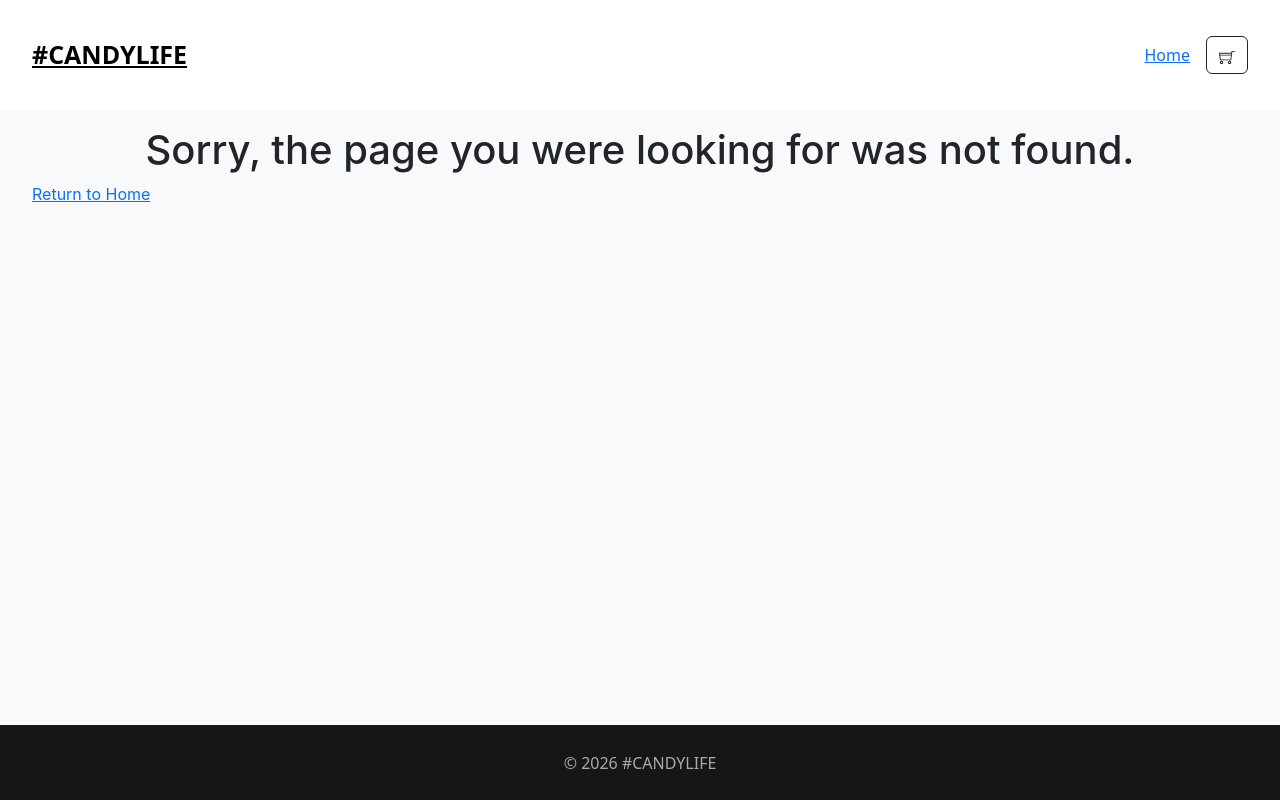
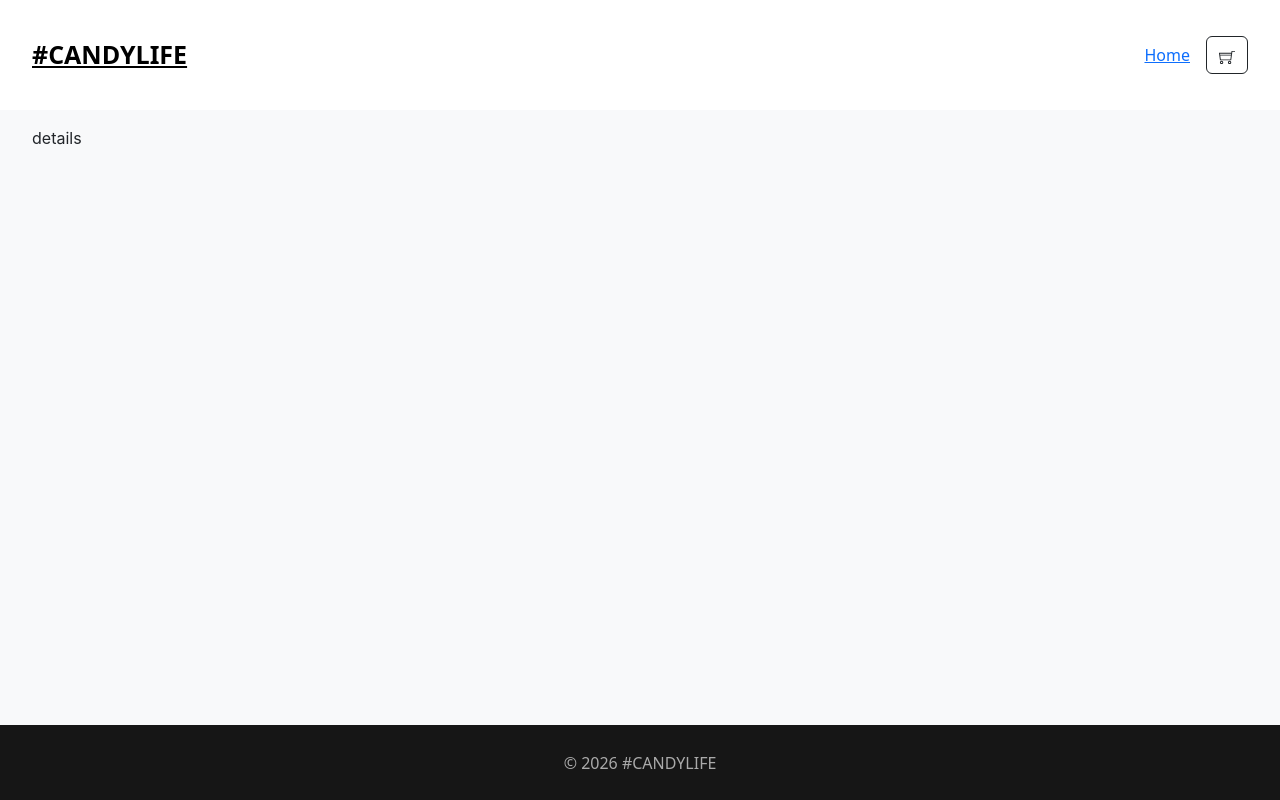
Before and after one commit to Petrasoderstrom1612/candy-life, a React (Vite) app in the folder candy-shop/: page /1 in a window 1280 px wide. Before the commit this address had no page. Built offline with nearby package versions, Linux system fonts and the light colour scheme.

Commit message:
made a separate route for candy details

```diff
--- a/candy-shop/src/App.tsx
+++ b/candy-shop/src/App.tsx
@@ -1,4 +1,5 @@
 import { BrowserRouter, Routes, Route } from "react-router-dom";
+import CandyDetails from "./pages/CandyDetails";
 import Home from "./pages/Home";
 import Layout from "./components/Layout"
 import NotFound from "./pages/NotFound";
@@ -10,7 +11,7 @@ function App() {
         <Routes>
           <Route element={<Layout/>}>
             <Route path="/" element={<Home/>}/>
-
+            <Route path="/:id" element={<CandyDetails/>}/>
             <Route path="*" element={<NotFound/>} />
           </Route>
         </Routes>
--- /dev/null
+++ b/candy-shop/src/pages/CandyDetails.tsx
@@ -0,0 +1,9 @@
+const CandyDetails = () => {
+  return (
+    <div>
+      details
+    </div>
+  )
+}
+
+export default CandyDetails
```
